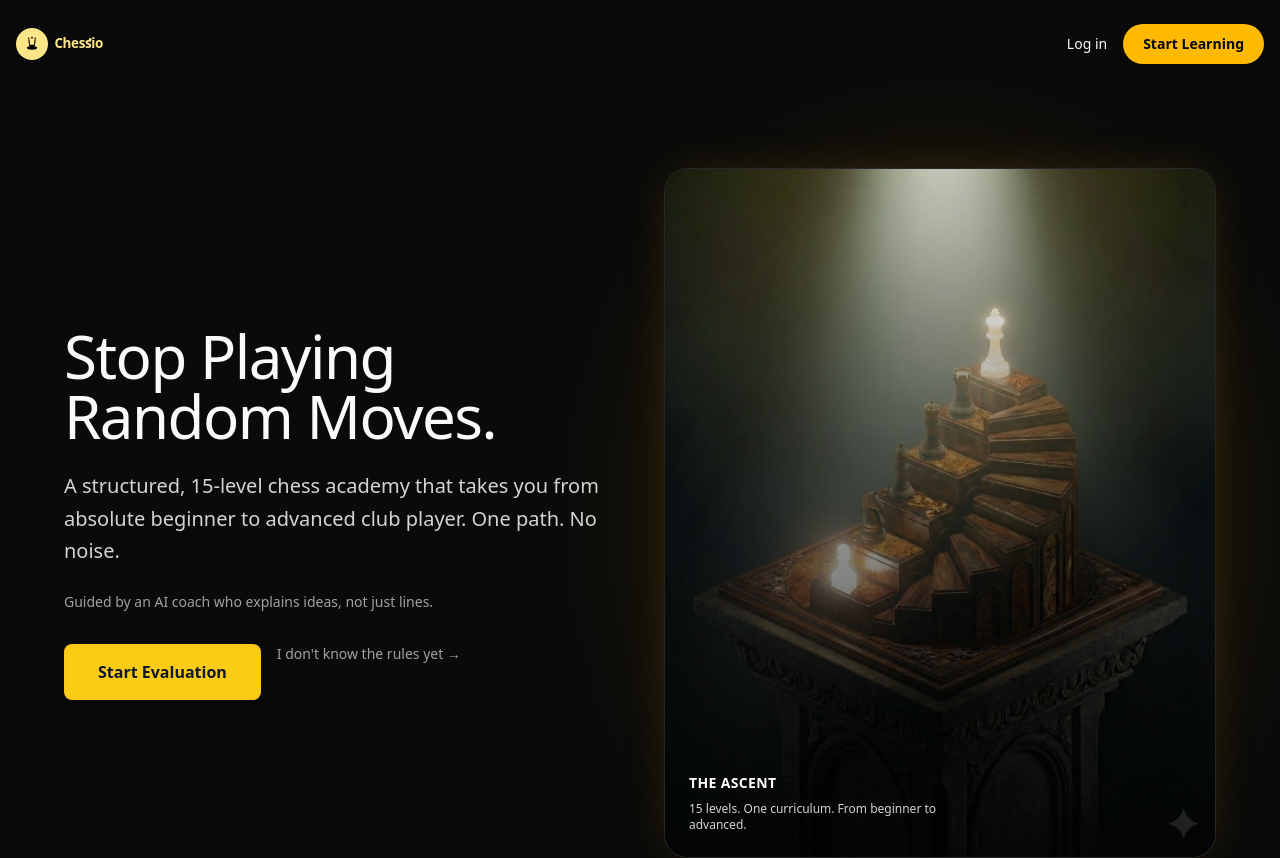
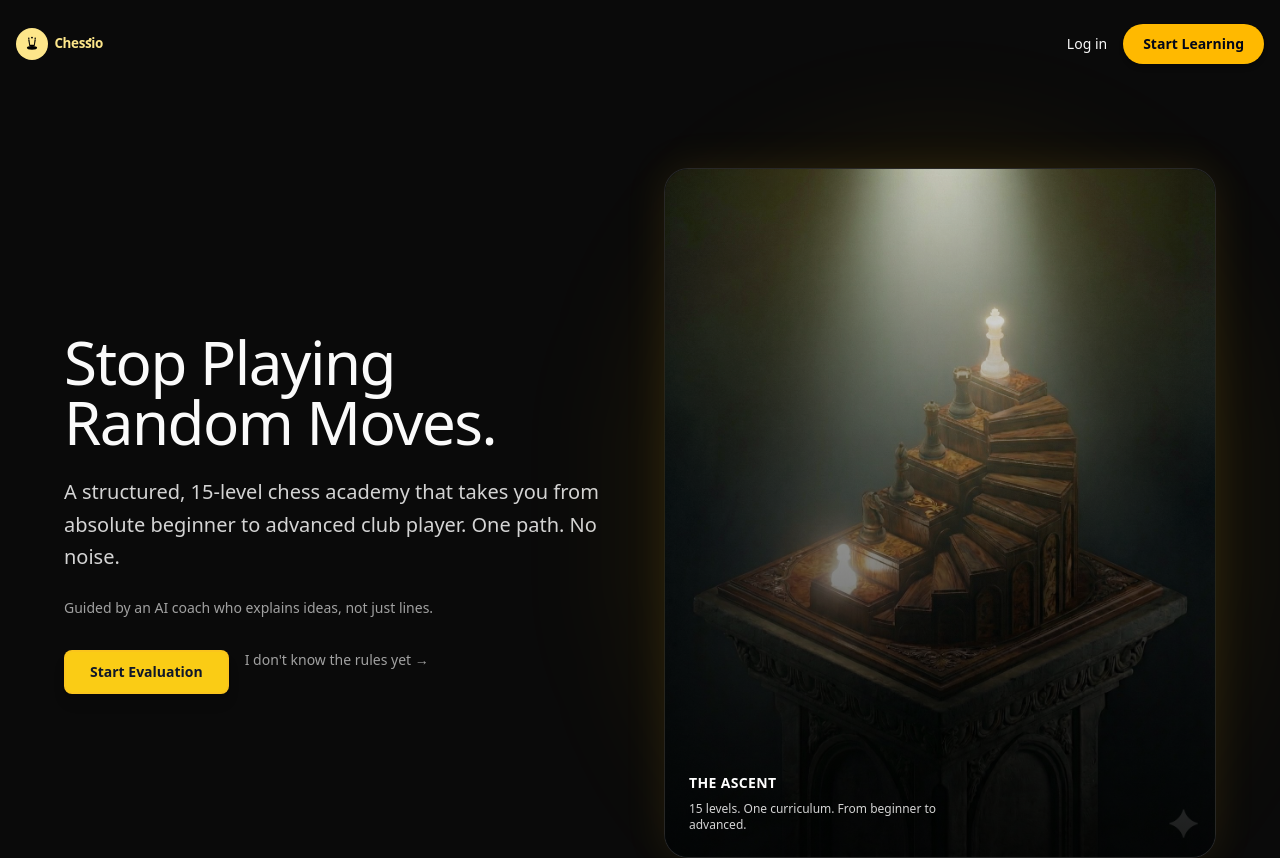
Before and after one commit to moodyguyhub/chessio, a Next.js app: page / in a window 1280 px wide. Shown: the top 858 px of the page. Built offline with nearby package versions, Linux system fonts and the light colour scheme; no server answers.

Commit message:
fix: Reduce Start Evaluation button size
Changed button sizing to be more proportional:
- Padding: px-8 py-3.5 → px-6 py-2.5 (smaller)
- Text size: text-base → text-sm

Maintains high contrast while being less visually dominant.

```diff
--- a/src/components/landing/HeroSection.tsx
+++ b/src/components/landing/HeroSection.tsx
@@ -40,7 +40,7 @@ export function HeroSection({ isLoggedIn }: HeroSectionProps) {
             <Link
               href={isLoggedIn ? "/school/placement" : "/login?redirect=/school/placement"}
               onClick={() => play("ui_click")}
-              className="inline-flex items-center justify-center rounded-lg px-8 py-3.5 text-base font-bold shadow-lg hover:shadow-xl transition-all border-2"
+              className="inline-flex items-center justify-center rounded-lg px-6 py-2.5 text-sm font-bold shadow-lg hover:shadow-xl transition-all border-2"
               style={{
                 backgroundColor: '#facc15',
                 color: '#0f172a',
```
